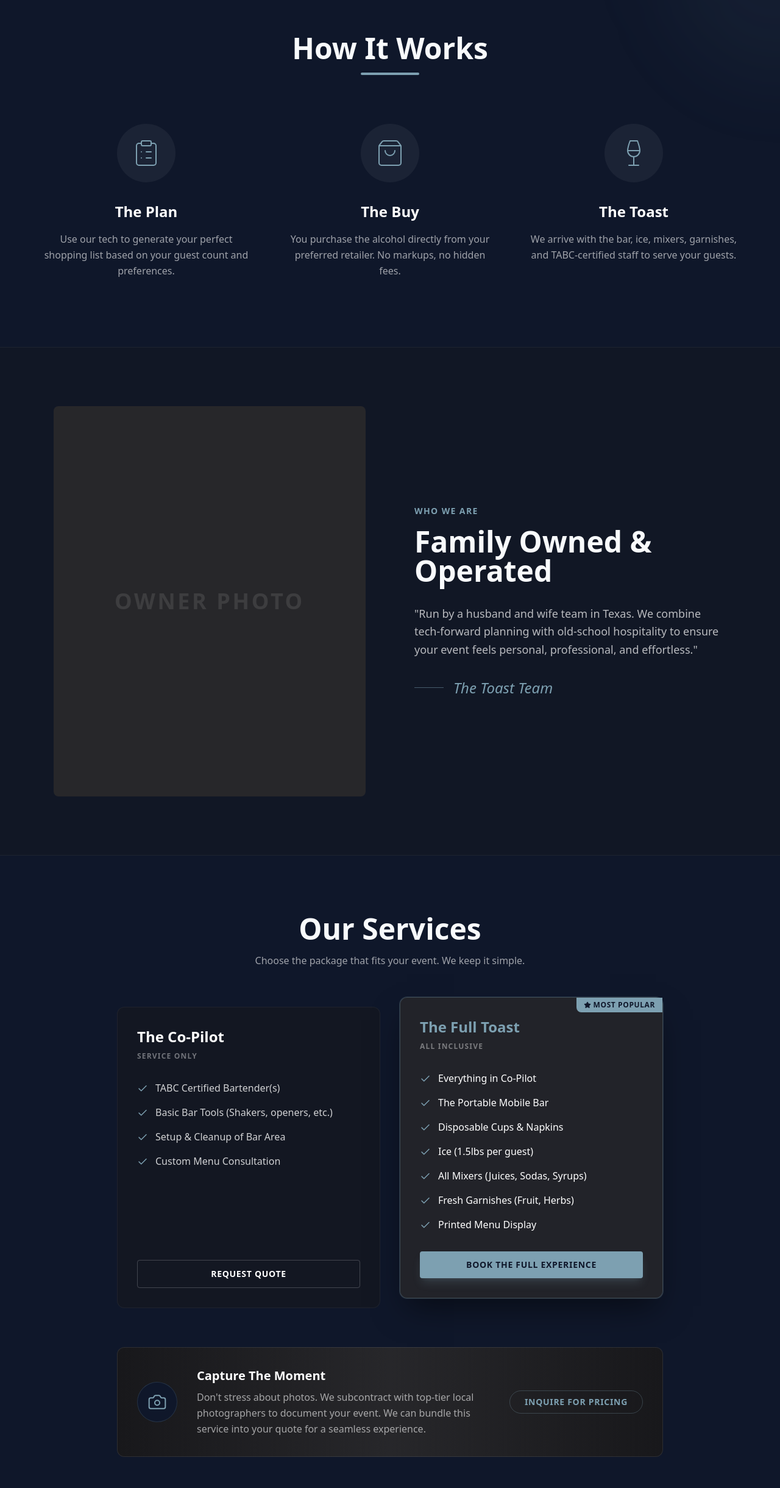
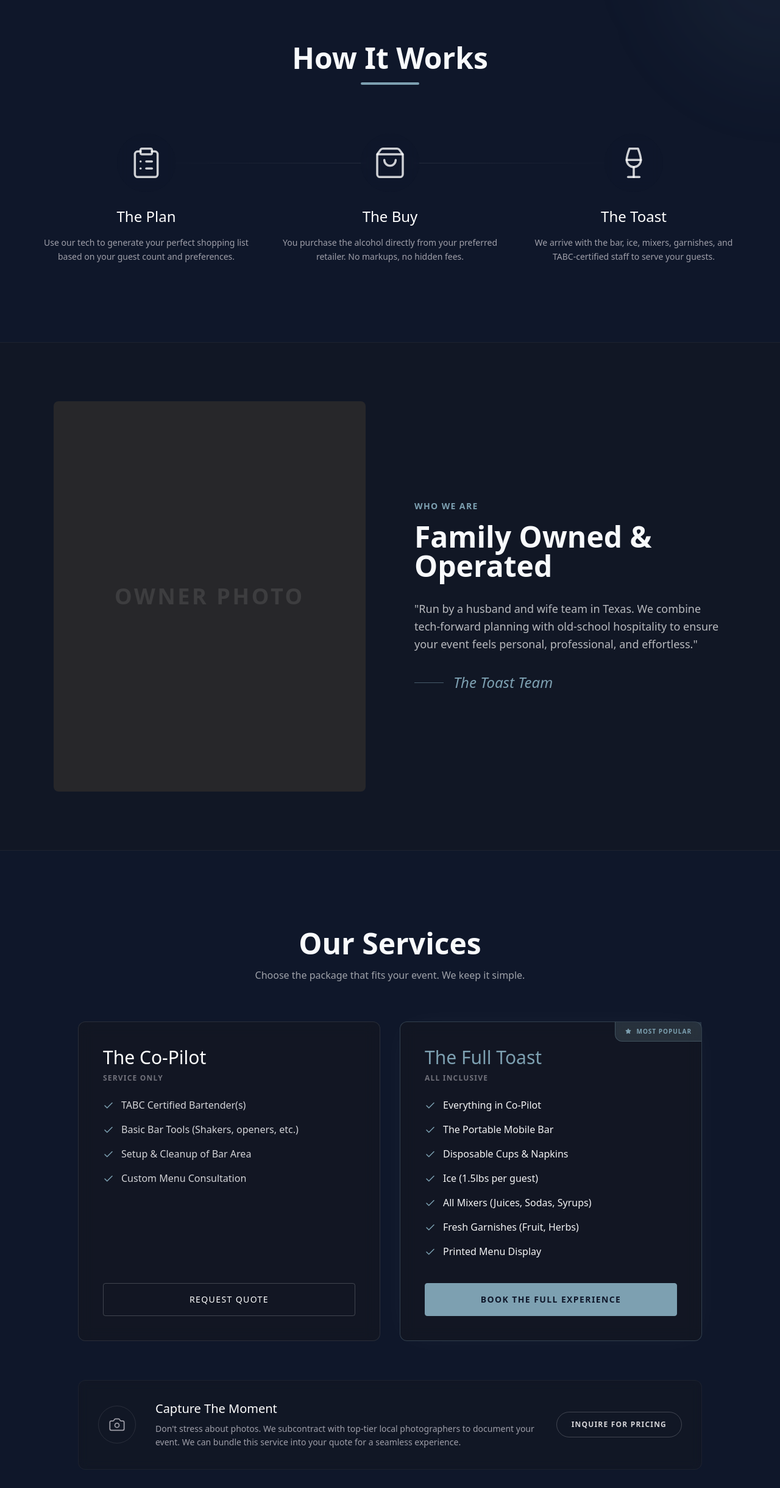
Before and after one commit to sunsetsacoustic/ToastWebsite, a Next.js app: page / in a window 1280 px wide. Shown: the part 1601-4041 px from the top of the page at 61% size. Built offline with nearby package versions, Linux system fonts and the light colour scheme; a web font is replaced by a local one.

Commit message:
Cinematic Redesign: Global theme, Glassmorphism Services, Minimalist HowItWorks

```diff
--- a/app/globals.css
+++ b/app/globals.css
@@ -28,9 +28,11 @@
 */
 
 body {
-  background-color: var(--color-background);
+  background: linear-gradient(to bottom, #000000, #09090b, #000000);
+  /* Rich Black Gradient */
   color: var(--color-foreground);
   font-family: var(--font-sans);
+  min-height: 100vh;
 }
 
 h1,
--- a/components/HowItWorks.tsx
+++ b/components/HowItWorks.tsx
@@ -6,24 +6,24 @@ import { motion } from "framer-motion";
 export default function HowItWorks() {
     const steps = [
         {
-            icon: <ClipboardList size={48} strokeWidth={1} />,
+            icon: <ClipboardList size={56} strokeWidth={1.5} />,
             title: "The Plan",
             text: "Use our tech to generate your perfect shopping list based on your guest count and preferences."
         },
         {
-            icon: <ShoppingBag size={48} strokeWidth={1} />,
+            icon: <ShoppingBag size={56} strokeWidth={1.5} />,
             title: "The Buy",
             text: "You purchase the alcohol directly from your preferred retailer. No markups, no hidden fees."
         },
         {
-            icon: <Wine size={48} strokeWidth={1} />,
+            icon: <Wine size={56} strokeWidth={1.5} />,
             title: "The Toast",
             text: "We arrive with the bar, ice, mixers, garnishes, and TABC-certified staff to serve your guests."
         }
     ];
 
     return (
-        <section className="py-28 bg-brand-dark relative overflow-hidden">
+        <section className="py-32 relative overflow-hidden" id="how-it-works">
             {/* Background decoration */}
             <div className="absolute top-0 right-0 w-96 h-96 bg-brand-primary/5 rounded-full blur-3xl -translate-y-1/2 translate-x-1/2" />
 
@@ -38,7 +38,10 @@ export default function HowItWorks() {
                     <div className="w-24 h-1 bg-brand-primary mx-auto rounded-full" />
                 </motion.div>
 
-                <div className="grid md:grid-cols-3 gap-12 max-w-6xl mx-auto">
+                <div className="grid md:grid-cols-3 gap-12 max-w-6xl mx-auto relative">
+                    {/* Connecting Line (Desktop) */}
+                    <div className="hidden md:block absolute top-[48px] left-[16%] right-[16%] h-[1px] bg-gradient-to-r from-transparent via-white/10 to-transparent z-0" />
+
                     {steps.map((step, index) => (
                         <motion.div
                             key={index}
@@ -46,13 +49,13 @@ export default function HowItWorks() {
                             whileInView={{ opacity: 1, y: 0 }}
                             transition={{ delay: index * 0.2 }}
                             viewport={{ once: true }}
-                            className="group text-center"
+                            className="group text-center relative z-10"
                         >
-                            <div className="w-24 h-24 mx-auto bg-white/5 rounded-full flex items-center justify-center text-brand-primary mb-8 group-hover:scale-110 group-hover:bg-brand-primary group-hover:text-brand-dark transition-all duration-300">
+                            <div className="w-24 h-24 mx-auto flex items-center justify-center text-white/80 mb-6 bg-brand-dark/50 backdrop-blur-sm rounded-full border border-transparent group-hover:border-white/10 transition-all duration-500">
                                 {step.icon}
                             </div>
-                            <h3 className="text-2xl font-display font-bold text-white mb-4">{step.title}</h3>
-                            <p className="text-white/60 leading-relaxed max-w-sm mx-auto">
+                            <h3 className="text-2xl font-display text-white mb-4">{step.title}</h3>
+                            <p className="text-zinc-400 leading-relaxed max-w-sm mx-auto font-light text-sm">
                                 {step.text}
                             </p>
                         </motion.div>
--- a/components/Services.tsx
+++ b/components/Services.tsx
@@ -4,51 +4,55 @@ import { Check, Star, Camera } from "lucide-react";
 
 export default function Services() {
     return (
-        <section className="py-24 bg-brand-dark relative z-10" id="services">
+        <section className="py-32 relative z-10" id="services"> {/* Increased spacing */}
             <div className="container mx-auto px-6">
                 <div className="text-center mb-16">
                     <h2 className="text-4xl md:text-5xl font-display font-bold text-brand-cream mb-4">Our Services</h2>
-                    <p className="text-white/60 max-w-2xl mx-auto">
+                    <p className="text-white/60 max-w-2xl mx-auto font-light">
                         Choose the package that fits your event. We keep it simple.
                     </p>
                 </div>
 
-                <div className="grid md:grid-cols-2 gap-8 max-w-4xl mx-auto">
+                <div className="grid md:grid-cols-2 gap-8 max-w-5xl mx-auto items-stretch">
                     {/* Card 1: Co-Pilot */}
-                    <div className="bg-zinc-900/50 border border-white/5 rounded-xl p-8 hover:border-white/10 transition-all flex flex-col">
-                        <h3 className="text-2xl font-display font-bold text-white mb-2">The Co-Pilot</h3>
-                        <p className="text-white/40 mb-8 uppercase tracking-widest text-xs font-bold">Service Only</p>
+                    <div className="bg-zinc-900/40 backdrop-blur-md border border-white/10 rounded-xl p-10 hover:border-white/20 transition-all flex flex-col group h-full"> {/* Glassmorphism */}
+                        <div className="mb-6">
+                            <h3 className="text-3xl font-display text-white mb-2 group-hover:text-brand-primary transition-colors">The Co-Pilot</h3>
+                            <p className="text-zinc-500 uppercase tracking-widest text-xs font-bold">Service Only</p>
+                        </div>
 
-                        <ul className="space-y-4 mb-8 flex-grow">
+                        <ul className="space-y-4 mb-10 flex-grow">
                             {[
                                 "TABC Certified Bartender(s)",
                                 "Basic Bar Tools (Shakers, openers, etc.)",
                                 "Setup & Cleanup of Bar Area",
                                 "Custom Menu Consultation"
                             ].map((item, i) => (
-                                <li key={i} className="flex items-start gap-3 text-white/80">
+                                <li key={i} className="flex items-start gap-3 text-zinc-300 font-light">
                                     <Check size={18} className="text-brand-primary mt-1 shrink-0" />
                                     <span>{item}</span>
                                 </li>
                             ))}
                         </ul>
 
-                        <button className="w-full py-3 border border-white/20 rounded-sm text-white font-bold tracking-wider hover:bg-white hover:text-brand-dark transition-all uppercase text-sm">
+                        <button className="w-full py-4 border border-white/20 rounded-sm text-white font-medium tracking-widest hover:bg-white hover:text-black transition-all uppercase text-sm mt-auto">
                             Request Quote
                         </button>
                     </div>
 
                     {/* Card 2: Full Toast */}
-                    <div className="bg-zinc-800/80 border border-brand-primary/30 rounded-xl p-8 relative transform md:-translate-y-4 shadow-2xl shadow-black/50 flex flex-col ring-1 ring-brand-primary/20">
+                    <div className="bg-zinc-900/40 backdrop-blur-md border border-brand-primary/30 rounded-xl p-10 relative flex flex-col h-full shadow-[0_0_50px_-12px_rgba(255,255,255,0.05)]">
                         {/* Badge */}
-                        <div className="absolute top-0 right-0 bg-brand-primary text-brand-dark text-xs font-bold px-3 py-1 rounded-bl-lg uppercase tracking-wider flex items-center gap-1">
-                            <Star size={12} fill="currentColor" /> Most Popular
+                        <div className="absolute top-0 right-0 bg-brand-primary/20 backdrop-blur-sm border-l border-b border-brand-primary/30 text-brand-primary text-[10px] font-bold px-4 py-2 rounded-bl-xl uppercase tracking-widest flex items-center gap-2">
+                            <Star size={10} fill="currentColor" /> Most Popular
                         </div>
 
-                        <h3 className="text-2xl font-display font-bold text-brand-primary mb-2">The Full Toast</h3>
-                        <p className="text-white/40 mb-8 uppercase tracking-widest text-xs font-bold">All Inclusive</p>
+                        <div className="mb-6">
+                            <h3 className="text-3xl font-display text-brand-primary mb-2">The Full Toast</h3>
+                            <p className="text-zinc-500 uppercase tracking-widest text-xs font-bold">All Inclusive</p>
+                        </div>
 
-                        <ul className="space-y-4 mb-8 flex-grow">
+                        <ul className="space-y-4 mb-10 flex-grow">
                             {[
                                 "Everything in Co-Pilot",
                                 "The Portable Mobile Bar",
@@ -58,37 +62,37 @@ export default function Services() {
                                 "Fresh Garnishes (Fruit, Herbs)",
                                 "Printed Menu Display"
                             ].map((item, i) => (
-                                <li key={i} className="flex items-start gap-3 text-white">
+                                <li key={i} className="flex items-start gap-3 text-zinc-100 font-light">
                                     <Check size={18} className="text-brand-primary mt-1 shrink-0" />
                                     <span>{item}</span>
                                 </li>
                             ))}
                         </ul>
 
-                        <button className="w-full py-3 bg-brand-primary text-brand-dark rounded-sm font-bold tracking-wider hover:bg-yellow-500 transition-all uppercase text-sm shadow-lg shadow-brand-primary/20">
+                        <button className="w-full py-4 bg-brand-primary text-brand-dark border border-brand-primary rounded-sm font-bold tracking-widest hover:bg-transparent hover:text-brand-primary transition-all uppercase text-sm mt-auto">
                             Book The Full Experience
                         </button>
                     </div>
                 </div>
 
                 {/* Photographer Add-on */}
-                <div className="max-w-4xl mx-auto mt-16 bg-gradient-to-r from-zinc-900 via-zinc-800 to-zinc-900 border border-brand-secondary/10 rounded-xl p-8 flex flex-col md:flex-row items-center gap-8 relative overflow-hidden group">
-                    <div className="absolute inset-0 bg-brand-primary/5 opacity-0 group-hover:opacity-100 transition-opacity duration-500" />
+                <div className="max-w-5xl mx-auto mt-16 bg-zinc-900/30 backdrop-blur-sm border border-white/5 rounded-xl p-8 flex flex-col md:flex-row items-center gap-8 relative overflow-hidden group">
+                    <div className="absolute inset-0 bg-white/5 opacity-0 group-hover:opacity-100 transition-opacity duration-500" />
 
-                    <div className="bg-brand-dark p-4 rounded-full text-brand-primary border border-brand-primary/20 relative z-10 shrink-0">
-                        <Camera size={32} strokeWidth={1.5} />
+                    <div className="p-4 rounded-full text-zinc-400 border border-white/10 relative z-10 shrink-0 group-hover:text-brand-primary group-hover:border-brand-primary/50 transition-all">
+                        <Camera size={28} strokeWidth={1.5} />
                     </div>
 
                     <div className="text-center md:text-left flex-grow relative z-10">
-                        <h3 className="text-xl font-display font-bold text-white mb-2">Capture The Moment</h3>
-                        <p className="text-white/60 leading-relaxed">
+                        <h3 className="text-xl font-display text-white mb-2">Capture The Moment</h3>
+                        <p className="text-zinc-400 font-light leading-relaxed text-sm">
                             Don't stress about photos. We subcontract with top-tier local photographers to document your event.
                             We can bundle this service into your quote for a seamless experience.
                         </p>
                     </div>
 
                     <div className="relative z-10 shrink-0">
-                        <span className="inline-block px-6 py-2 border border-brand-primary/30 rounded-full text-brand-primary text-sm font-bold tracking-wider uppercase hover:bg-brand-primary hover:text-brand-dark transition-all cursor-default">
+                        <span className="inline-block px-6 py-3 border border-white/20 rounded-full text-zinc-300 text-xs font-bold tracking-widest uppercase hover:bg-white hover:text-black transition-all cursor-default">
                             Inquire For Pricing
                         </span>
                     </div>
```
